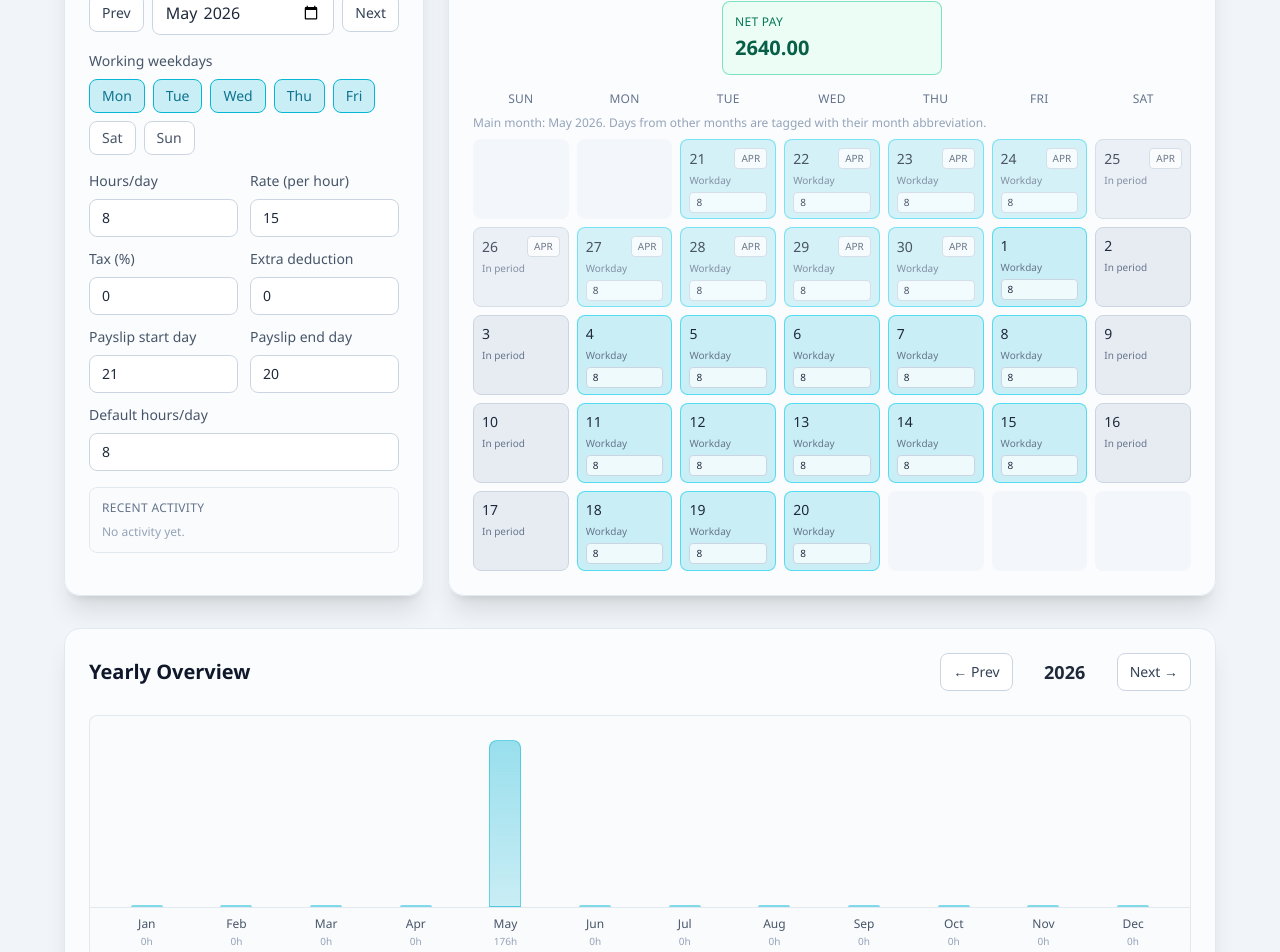
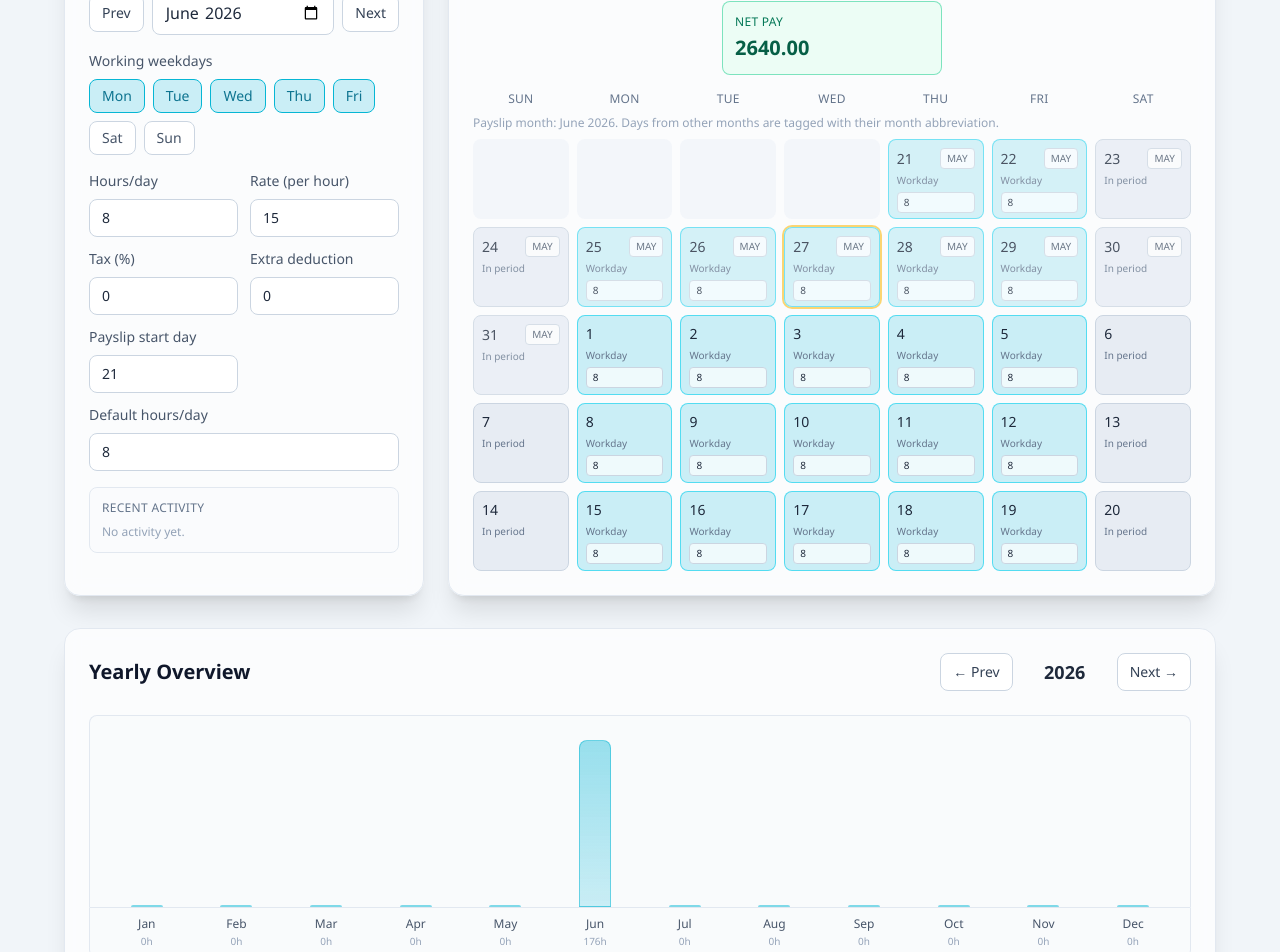
Before and after one commit to QuackByte/punchboard, a React (Vite) app: page / in a window 1280 px wide. Shown: the part 300-1252 px from the top of the page. Built offline with nearby package versions, Linux system fonts and the light colour scheme.

Commit message:
feat: remove payslip end day functionality and update related components

```diff
--- a/src/components/WorkTracker.tsx
+++ b/src/components/WorkTracker.tsx
@@ -17,7 +17,6 @@ export default function WorkTracker() {
     taxPercent,
     extraDeduction,
     payslipStartDay,
-    payslipEndDay,
     defaultHours,
     exceptionMode,
     setExceptionMode,
@@ -35,7 +34,6 @@ export default function WorkTracker() {
     onTaxPercentChange,
     onExtraDeductionChange,
     onPayslipStartDayChange,
-    onPayslipEndDayChange,
     onDefaultHoursChange,
     exceptionSummary,
     actualHours,
@@ -80,8 +78,6 @@ export default function WorkTracker() {
           onExtraDeductionChange={onExtraDeductionChange}
           payslipStartDay={payslipStartDay}
           onPayslipStartDayChange={onPayslipStartDayChange}
-          payslipEndDay={payslipEndDay}
-          onPayslipEndDayChange={onPayslipEndDayChange}
           defaultHours={defaultHours}
           onDefaultHoursChange={onDefaultHoursChange}
           recentActivity={recentActivity}
--- a/src/components/workTracker/CalendarGrid.tsx
+++ b/src/components/workTracker/CalendarGrid.tsx
@@ -41,8 +41,8 @@ export default function CalendarGrid({
       </div>
 
       <p className="mt-2 text-xs text-slate-400 dark:text-slate-500">
-        Main month: {selectedMonthInfo.label}. Days from other months are tagged
-        with their month abbreviation.
+        Payslip month: {selectedMonthInfo.label}. Days from other months are
+        tagged with their month abbreviation.
       </p>
 
       <div className="mt-2 grid grid-cols-7 gap-2">
--- a/src/components/workTracker/ConfigPanel.tsx
+++ b/src/components/workTracker/ConfigPanel.tsx
@@ -25,8 +25,6 @@ interface ConfigPanelProps {
   onExtraDeductionChange: (value: number) => void;
   payslipStartDay: number;
   onPayslipStartDayChange: (value: number) => void;
-  payslipEndDay: number;
-  onPayslipEndDayChange: (value: number) => void;
   defaultHours: number;
   onDefaultHoursChange: (value: number) => void;
   recentActivity: ActivityLogEntry[];
@@ -55,8 +53,6 @@ export default function ConfigPanel({
   onExtraDeductionChange,
   payslipStartDay,
   onPayslipStartDayChange,
-  payslipEndDay,
-  onPayslipEndDayChange,
   defaultHours,
   onDefaultHoursChange,
   recentActivity,
@@ -85,7 +81,7 @@ export default function ConfigPanel({
         <ThemeToggle theme={theme} onThemeChange={onThemeChange} />
       </div>
       <p className="mt-2 text-sm text-slate-500 dark:text-slate-400">
-        Configure your month, payslip range, and weekday schedule.
+        Configure your month, global payslip start day, and weekday schedule.
       </p>
       <p className="mt-2 text-xs text-slate-400 dark:text-slate-500">
         Saved months: {savedMonthsCount} | Last save:{" "}
@@ -119,7 +115,7 @@ export default function ConfigPanel({
       <div className="mt-6 space-y-4">
         <div>
           <p className="text-sm font-medium text-slate-600 dark:text-slate-300">
-            Month
+            Payslip month (finishing month)
           </p>
           <div className="mt-2 flex items-center gap-2">
             <button
@@ -240,20 +236,6 @@ export default function ConfigPanel({
             />
           </label>
 
-          <label className="text-sm font-medium text-slate-600 dark:text-slate-300">
-            Payslip end day
-            <input
-              className="mt-2 w-full rounded-lg border border-slate-300 bg-white px-3 py-2 text-slate-800 outline-none ring-cyan-500 transition focus:ring-2 dark:border-slate-700 dark:bg-slate-950 dark:text-slate-100"
-              type="number"
-              min={1}
-              max={31}
-              value={payslipEndDay}
-              onChange={(event) =>
-                onPayslipEndDayChange(clampDay(Number(event.target.value)))
-              }
-            />
-          </label>
-
           <label className="col-span-2 text-sm font-medium text-slate-600 dark:text-slate-300">
             Default hours/day
             <input
--- a/src/components/workTracker/types.ts
+++ b/src/components/workTracker/types.ts
@@ -44,11 +44,13 @@ export interface TrackerData {
   hourlyRate: number;
   taxPercent: number;
   extraDeduction: number;
-  payslipStartDay: number;
-  payslipEndDay: number;
   defaultHours: number;
   exceptions: Record<string, ExceptionType>;
   dailyHours: Record<string, number>;
+}
+
+export interface TrackerSettings {
+  payslipStartDay: number;
 }
 
 export interface ActivityLogEntry {
@@ -73,4 +75,5 @@ export interface YearlyDataPoint {
 export const ACTIVITY_LOG_KEY = "tracker-activity-log-v1";
 export const SAVED_MONTHS_KEY = "tracker-saved-months-v1";
 export const UI_STATE_KEY = "tracker-ui-state-v1";
+export const SETTINGS_KEY = "tracker-settings-v1";
 export const HOLIDAY_DEFAULT_HOURS = 9;
--- a/src/components/workTracker/useWorkTracker.ts
+++ b/src/components/workTracker/useWorkTracker.ts
@@ -8,7 +8,9 @@ import {
   HOLIDAY_DEFAULT_HOURS,
   MarkMode,
   SAVED_MONTHS_KEY,
+  SETTINGS_KEY,
   TrackerData,
+  TrackerSettings,
   TrackerUiState,
   UI_STATE_KEY,
   weekdayMap,
@@ -22,7 +24,6 @@ import {
   formatMonthKey,
   getDatesInPayslipRange,
   getInitialUiState,
-  getPreviousMonthKey,
   parseMonthKey,
   safeStorageGetItem,
   safeStorageRemoveItem,
@@ -32,37 +33,6 @@ import {
 export function useWorkTracker() {
   const initialUiState = getInitialUiState();
   const today = new Date();
-
-  const getLegacyDataForMonth = (targetMonthKey: string) => {
-    const legacyMonthKey = getPreviousMonthKey(targetMonthKey);
-    const rawLegacyData = safeStorageGetItem(`tracker-${legacyMonthKey}`);
-
-    if (!rawLegacyData) {
-      return null;
-    }
-
-    try {
-      const parsed = JSON.parse(rawLegacyData) as TrackerData;
-      const resolvedMonthKey =
-        parsed.payslipEndDay < parsed.payslipStartDay
-          ? formatMonthKey(
-              new Date(
-                parseMonthKey(legacyMonthKey).year,
-                parseMonthKey(legacyMonthKey).monthIndex + 1,
-                1,
-              ),
-            )
-          : legacyMonthKey;
-
-      if (resolvedMonthKey !== targetMonthKey) {
-        return null;
-      }
-
-      return parsed;
-    } catch {
-      return null;
-    }
-  };
 
   const [monthKey, setMonthKey] = useState<string>(initialUiState.monthKey);
   const [selectedDays, setSelectedDays] = useState<DayKey[]>([
@@ -77,7 +47,6 @@ export function useWorkTracker() {
   const [taxPercent, setTaxPercent] = useState<number>(0);
   const [extraDeduction, setExtraDeduction] = useState<number>(0);
   const [payslipStartDay, setPayslipStartDay] = useState<number>(21);
-  const [payslipEndDay, setPayslipEndDay] = useState<number>(20);
   const [defaultHours, setDefaultHours] = useState<number>(8);
   const [exceptionMode, setExceptionMode] = useState<MarkMode>("none");
   const [exceptions, setExceptions] = useState<Record<string, ExceptionType>>(
@@ -155,18 +124,22 @@ export function useWorkTracker() {
     addActivity("value-change", `Updated payslip start day to ${clamped}`);
   };
 
-  const onPayslipEndDayChange = (value: number) => {
-    const clamped = clampDay(value);
-    setPayslipEndDay(clamped);
-    addActivity("value-change", `Updated payslip end day to ${clamped}`);
-  };
-
   const onDefaultHoursChange = (value: number) => {
     setDefaultHours(value);
     addActivity("value-change", `Updated default hours/day to ${value}`);
   };
 
   useEffect(() => {
+    const rawSettings = safeStorageGetItem(SETTINGS_KEY);
+    if (rawSettings) {
+      try {
+        const parsed = JSON.parse(rawSettings) as Partial<TrackerSettings>;
+        setPayslipStartDay(clampDay(parsed.payslipStartDay ?? 21));
+      } catch {
+        safeStorageRemoveItem(SETTINGS_KEY);
+      }
+    }
+
     const rawLog = safeStorageGetItem(ACTIVITY_LOG_KEY);
     if (rawLog) {
       try {
@@ -189,6 +162,13 @@ export function useWorkTracker() {
   }, []);
 
   useEffect(() => {
+    safeStorageSetItem(
+      SETTINGS_KEY,
+      JSON.stringify({ payslipStartDay } satisfies TrackerSettings),
+    );
+  }, [payslipStartDay]);
+
+  useEffect(() => {
     safeStorageSetItem(ACTIVITY_LOG_KEY, JSON.stringify(activityLog));
   }, [activityLog]);
 
@@ -203,7 +183,7 @@ export function useWorkTracker() {
     setIsMonthHydrated(false);
 
     const saved = safeStorageGetItem(`tracker-${monthKey}`);
-    const legacyData = saved ? null : getLegacyDataForMonth(monthKey);
+    const legacyData = saved ? null : null;
 
     if (!saved && !legacyData) {
       setSelectedDays(["mon", "tue", "wed", "thu", "fri"]);
@@ -211,8 +191,6 @@ export function useWorkTracker() {
       setHourlyRate(15);
       setTaxPercent(0);
       setExtraDeduction(0);
-      setPayslipStartDay(21);
-      setPayslipEndDay(20);
       setDefaultHours(8);
       setExceptions({});
       setDailyHours({});
@@ -232,8 +210,6 @@ export function useWorkTracker() {
       setHourlyRate(data.hourlyRate);
       setTaxPercent(data.taxPercent ?? 0);
       setExtraDeduction(data.extraDeduction ?? 0);
-      setPayslipStartDay(data.payslipStartDay);
-      setPayslipEndDay(data.payslipEndDay);
       setDefaultHours(data.defaultHours);
       setExceptions(data.exceptions ?? {});
       setDailyHours(data.dailyHours ?? {});
@@ -244,8 +220,6 @@ export function useWorkTracker() {
       setHourlyRate(15);
       setTaxPercent(0);
       setExtraDeduction(0);
-      setPayslipStartDay(21);
-      setPayslipEndDay(20);
       setDefaultHours(8);
       setExceptions({});
       setDailyHours({});
@@ -265,8 +239,6 @@ export function useWorkTracker() {
       hourlyRate,
       taxPercent,
       extraDeduction,
-      payslipStartDay,
-      payslipEndDay,
       defaultHours,
       exceptions,
       dailyHours,
@@ -290,8 +262,6 @@ export function useWorkTracker() {
     hourlyRate,
     taxPercent,
     extraDeduction,
-    payslipStartDay,
-    payslipEndDay,
     defaultHours,
     exceptions,
     dailyHours,
@@ -300,15 +270,11 @@ export function useWorkTracker() {
   ]);
 
   const workingDates = useMemo(() => {
-    const rangeDates = getDatesInPayslipRange(
-      monthKey,
-      payslipStartDay,
-      payslipEndDay,
-    );
+    const rangeDates = getDatesInPayslipRange(monthKey, payslipStartDay);
     return rangeDates.filter((date) =>
       selectedDays.includes(weekdayMap[date.getDay()]),
     );
-  }, [monthKey, payslipStartDay, payslipEndDay, selectedDays]);
+  }, [monthKey, payslipStartDay, selectedDays]);
 
   const exceptionSummary = useMemo(() => {
     let vacationDays = 0;
@@ -360,16 +326,12 @@ export function useWorkTracker() {
 
   const payslipDateLookup = useMemo(() => {
     const lookup = new Set<string>();
-    const rangeDates = getDatesInPayslipRange(
-      monthKey,
-      payslipStartDay,
-      payslipEndDay,
-    );
+    const rangeDates = getDatesInPayslipRange(monthKey, payslipStartDay);
     rangeDates.forEach((date) => {
       lookup.add(dateKey(date));
     });
     return lookup;
-  }, [monthKey, payslipStartDay, payslipEndDay]);
+  }, [monthKey, payslipStartDay]);
 
   const applyException = (key: string) => {
     if (!workingDateLookup.has(key)) {
@@ -421,16 +383,12 @@ export function useWorkTracker() {
       }
 
       const dataStr = safeStorageGetItem(`tracker-${mKey}`);
-      const legacyData = dataStr ? null : getLegacyDataForMonth(mKey);
+      const legacyData = null;
 
       if (dataStr || legacyData) {
         try {
           const data: TrackerData = dataStr ? JSON.parse(dataStr) : legacyData;
-          const rangeDates = getDatesInPayslipRange(
-            mKey,
-            data.payslipStartDay,
-            data.payslipEndDay,
-          );
+          const rangeDates = getDatesInPayslipRange(mKey, payslipStartDay);
 
           let totalActualHours = 0;
           rangeDates.forEach((date) => {
@@ -465,14 +423,10 @@ export function useWorkTracker() {
     }
 
     return monthsData;
-  }, [graphYear, monthKey, actualHours]);
+  }, [graphYear, monthKey, actualHours, payslipStartDay]);
 
   const calendarCells = useMemo(() => {
-    const rangeDates = getDatesInPayslipRange(
-      monthKey,
-      payslipStartDay,
-      payslipEndDay,
-    );
+    const rangeDates = getDatesInPayslipRange(monthKey, payslipStartDay);
     const cells: Array<Date | null> = [];
 
     if (rangeDates.length === 0) {
@@ -494,7 +448,7 @@ export function useWorkTracker() {
     }
 
     return cells;
-  }, [monthKey, payslipStartDay, payslipEndDay]);
+  }, [monthKey, payslipStartDay]);
 
   const selectedMonthInfo = useMemo(() => {
     const { year, monthIndex } = parseMonthKey(monthKey);
@@ -609,7 +563,6 @@ export function useWorkTracker() {
     taxPercent,
     extraDeduction,
     payslipStartDay,
-    payslipEndDay,
     defaultHours,
     exceptionMode,
     setExceptionMode,
@@ -627,7 +580,6 @@ export function useWorkTracker() {
     onTaxPercentChange,
     onExtraDeductionChange,
     onPayslipStartDayChange,
-    onPayslipEndDayChange,
     onDefaultHoursChange,
     exceptionSummary,
     actualHours,
--- a/src/components/workTracker/utils.ts
+++ b/src/components/workTracker/utils.ts
@@ -50,7 +50,7 @@ export function parseMonthKey(monthKey: string) {
 export function getInitialUiState() {
   const now = new Date();
   const fallback: TrackerUiState = {
-    monthKey: formatMonthKey(now),
+    monthKey: getCurrentPayslipEndMonthKey(now, 21),
     graphYear: now.getFullYear(),
   };
 
@@ -78,18 +78,35 @@ export function getInitialUiState() {
   }
 }
 
-export function getPayslipRange(
-  monthKey: string,
-  startDay: number,
-  endDay: number,
-) {
+function getCurrentPayslipEndMonthKey(today: Date, startDay: number) {
+  const safeStartDay = clampDay(startDay);
+  const endMonthDate =
+    today.getDate() >= safeStartDay
+      ? new Date(today.getFullYear(), today.getMonth() + 1, 1)
+      : new Date(today.getFullYear(), today.getMonth(), 1);
+
+  return formatMonthKey(endMonthDate);
+}
+
+export function getPayslipRange(monthKey: string, startDay: number) {
   const { year, monthIndex } = parseMonthKey(monthKey);
+  const safeStartDay = clampDay(startDay);
+  const startMonthDate = new Date(year, monthIndex - 1, 1);
+  const startMonthDays = new Date(
+    startMonthDate.getFullYear(),
+    startMonthDate.getMonth() + 1,
+    0,
+  ).getDate();
+  const resolvedStartDay = Math.min(safeStartDay, startMonthDays);
   const start = new Date(
-    year,
-    endDay < startDay ? monthIndex - 1 : monthIndex,
-    startDay,
+    startMonthDate.getFullYear(),
+    startMonthDate.getMonth(),
+    resolvedStartDay,
   );
-  const end = new Date(year, monthIndex, endDay);
+
+  const endMonthDays = new Date(year, monthIndex + 1, 0).getDate();
+  const endMonthStartDay = Math.min(safeStartDay, endMonthDays);
+  const end = new Date(year, monthIndex, endMonthStartDay - 1);
 
   return { start, end };
 }
@@ -99,12 +116,8 @@ export function getPreviousMonthKey(monthKey: string) {
   return formatMonthKey(new Date(year, monthIndex - 1, 1));
 }
 
-export function getDatesInPayslipRange(
-  monthKey: string,
-  startDay: number,
-  endDay: number,
-) {
-  const { start, end } = getPayslipRange(monthKey, startDay, endDay);
+export function getDatesInPayslipRange(monthKey: string, startDay: number) {
+  const { start, end } = getPayslipRange(monthKey, startDay);
   const dates: Date[] = [];
   const current = new Date(start);
 
```
